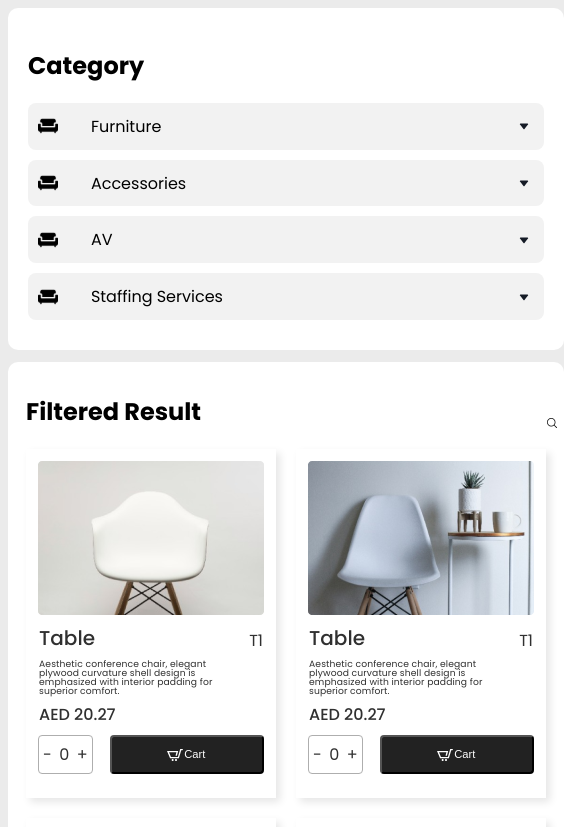
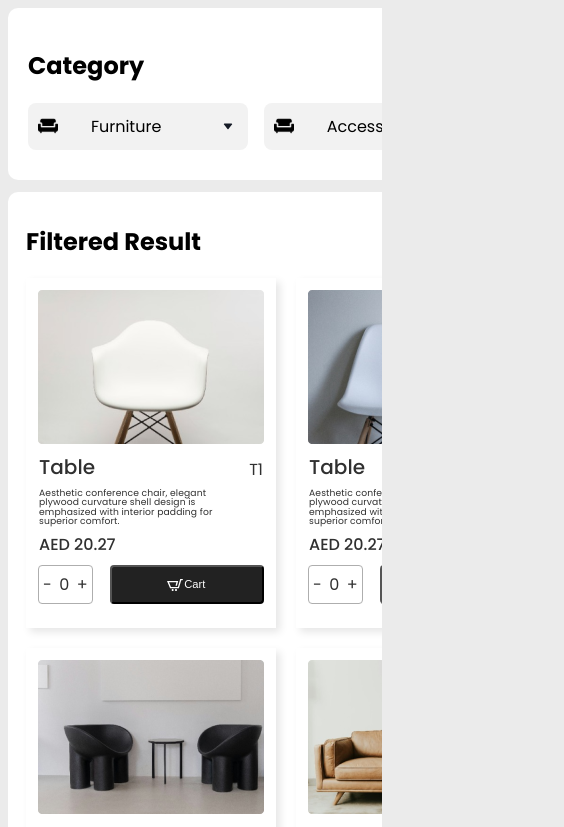
Before and after one commit to sreevishnu01/cart, a Next.js app: page / in a window 390 px wide. Shown: the top 827 px of the page, 564 px wide, since content can reach past the window. Built offline with nearby package versions, Linux system fonts and the light colour scheme.

Commit message:
mobile dropdown added

```diff
--- a/src/app/component/Category.jsx
+++ b/src/app/component/Category.jsx
@@ -1,11 +1,29 @@
-import React from 'react';
-import Dropdown from './Dropdown';
-import styles from '../style/category.module.css';
+import React from "react";
+import Dropdown from "./Dropdown";
+import styles from "../style/category.module.css";
+import Image from "next/image";
+import DropdownMobile from "./DropdownMobile";
+
 const Category = () => {
   return (
     <div className={styles.category}>
-      <h2>Category</h2>
-      <Dropdown />
+      <div className={styles.title}>
+        <h2>Category</h2>
+        <div className={styles.icon_container}>
+          <div className={styles.icon}>
+            <Image
+              src="/assets/icons/cart.svg"
+              alt="Picture of the author"
+              fill
+              style={{ aspectRatio: "calc(400/300)" }}
+            />
+          </div>
+        </div>
+      </div>
+      <DropdownMobile />
+      <div className="desktop">
+        <Dropdown />
+      </div>
     </div>
   );
 };
--- /dev/null
+++ b/src/app/component/DropdownMobile.jsx
@@ -0,0 +1,62 @@
+"use client";
+import React, { useState } from "react";
+import Image from "next/image";
+import { category } from "../utilss/data";
+
+function DropdownMobile() {
+  const [activeItem, setActiveItem] = useState(false); // State to manage dropdown visibility
+
+  const toggleDropdown = (item) => {
+    if (activeItem === item) {
+      return setActiveItem(false);
+    }
+    setActiveItem(item);
+  };
+  return (
+    <>
+      <div className="dropdown-mobile">
+        {category.map((item, index) => (
+          <div className="dropdown-main " key={index}>
+            <div className="drop-container ">
+              <div
+                className="dropdown-item parent-dropdown"
+                onClick={(e) => toggleDropdown(index)}
+              >
+                <div className="icon-group">
+                  <div className="icon">
+                    <Image
+                      src={item.icon ? item.icon : "/assets/icons/sofa.svg"}
+                      alt="Picture of the author"
+                      fill
+                      style={{ aspectRatio: "calc(400/300)" }}
+                    />
+                  </div>
+                  <p>{item.title}</p>
+                </div>
+                <div className="icon">
+                  {activeItem === index ? (
+                    <Image
+                      src="/assets/icons/arrowup.svg"
+                      alt="Picture of the author"
+                      fill
+                      style={{ aspectRatio: "calc(400/300)" }}
+                    />
+                  ) : (
+                    <Image
+                      src="/assets/icons/arrowdown.svg"
+                      alt="Picture of the author"
+                      fill
+                      style={{ aspectRatio: "calc(400/300)" }}
+                    />
+                  )}
+                </div>
+              </div>
+            </div>
+          </div>
+        ))}
+      </div>
+    </>
+  );
+}
+
+export default DropdownMobile;
--- a/src/app/style/category.module.css
+++ b/src/app/style/category.module.css
@@ -3,3 +3,27 @@
   border-radius: 10px;
   padding: 20px;
 }
+
+.category .title{
+  display: flex;
+  justify-content: space-between;
+  align-items: center;
+}
+
+.category .icon_container{
+  background: #222;
+  padding: .3rem .4rem;
+}
+
+.category .icon{
+  background: #222;
+  position: relative;
+  width: 1rem;
+  height: 1rem;
+}
+
+@media (max-width:762px) {
+  .category{
+    width: fit-content;
+  }
+}
--- a/src/app/style/dropdown.css
+++ b/src/app/style/dropdown.css
@@ -1,4 +1,5 @@
 .dropdown-main{
+    display: block;
     padding-bottom: 10px;
     transition: all 1s ease-in-out;
 }
@@ -45,3 +46,38 @@
     from { opacity: 0; height: auto; }
     to { opacity: 1; height: auto; } /* Or set a specific height */
   }
+
+
+/* DropdownMobile */
+
+.dropdown-mobile{
+    display: none;
+
+}
+
+.desktop{
+    display: block;
+}
+
+@media (max-width:712px) {
+    .dropdown-mobile{
+        position: relative;
+        width: 50vh;
+        display: flex;
+        gap: 1rem;
+        overflow-x: scroll;
+
+    }
+
+    .dropdown-mobile::-webkit-scrollbar { /* For Chrome, Safari, and Opera */
+        display: none;
+      }
+    .desktop{
+        display: none;
+    }
+
+    .drop-container{
+        width: max-content;
+    }
+
+}
--- a/src/app/style/homelayout.module.css
+++ b/src/app/style/homelayout.module.css
@@ -2,6 +2,8 @@
   display: flex;
   gap: 20px;
   flex-direction: column;
+  overflow-x: hidden;
+
 }
 .mainlayout {
   display: grid;
--- a/src/app/style/main.css
+++ b/src/app/style/main.css
@@ -7,6 +7,7 @@
 body{
     background: #EBEBEB;
     font-family: var(--font-poppins);
+    overflow-x: hidden;
 }
 p{
     margin: 1px;
```
